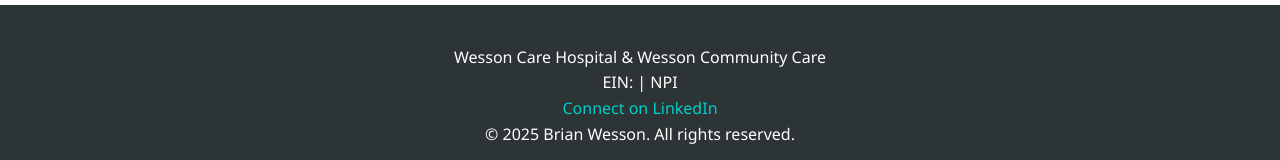
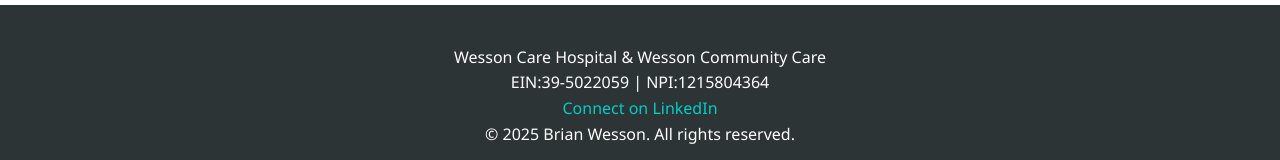
Before and after one commit to Corcoin/Wesson-Care-Hospital-Wesson-Community-Care, a plain HTML site: page index.html in a window 1280 px wide. Shown: the part 3973-4133 px from the top of the page. Drawn offline with Linux system fonts and the light colour scheme.

Commit message:
Update index.html

```diff
--- a/index.html
+++ b/index.html
@@ -205,7 +205,7 @@
 <!-- Footer -->
 <footer>
     <p>Wesson Care Hospital & Wesson Community Care</p>
-    <p>EIN: | NPI</p>
+    <p>EIN:39-5022059 | NPI:1215804364</p>
     <p><a href="https://www.linkedin.com/in/brian-wesson-6b159621b/" target="_blank">Connect on LinkedIn</a></p>
     <p>&copy; 2025 Brian Wesson. All rights reserved.</p>
 </footer>
```
